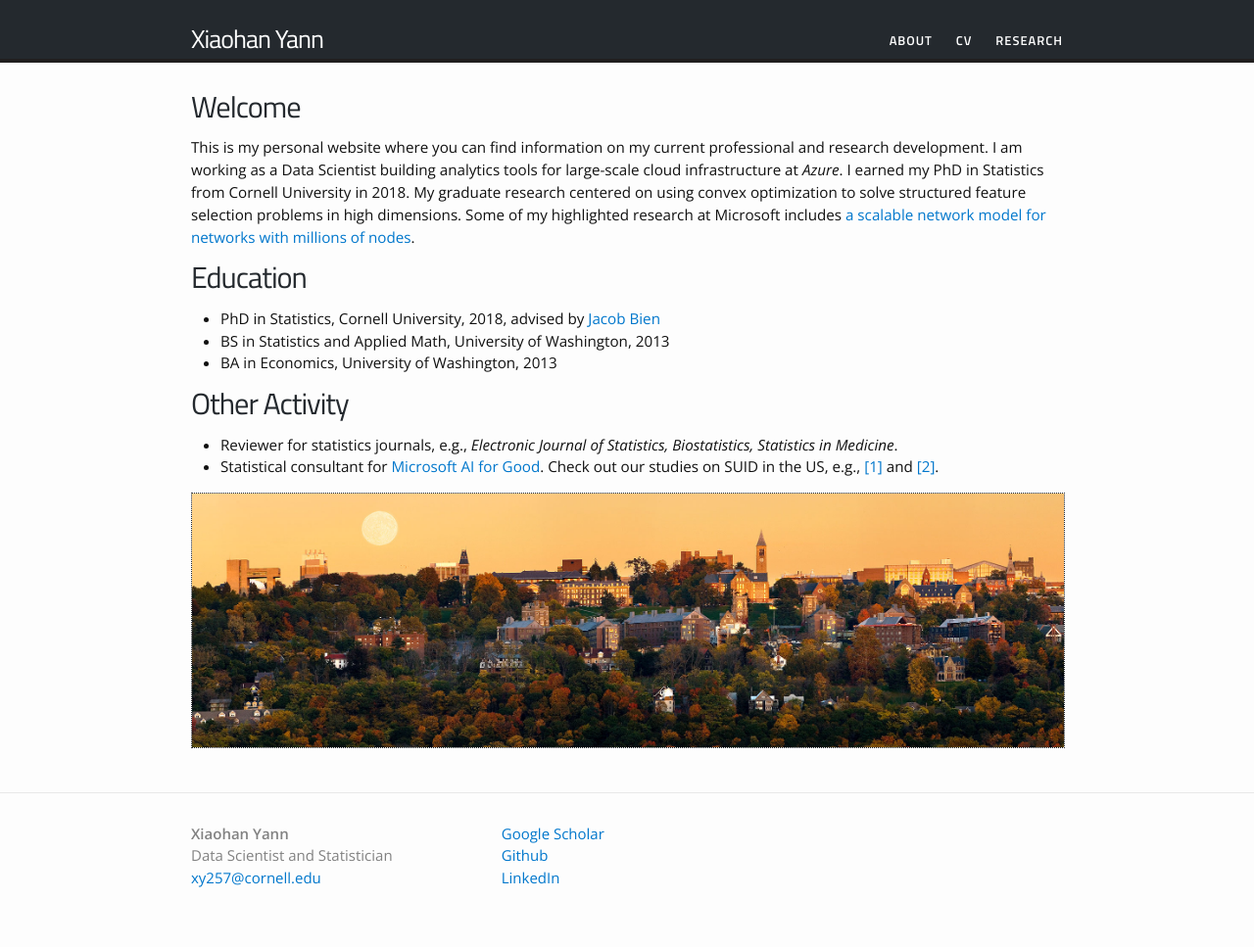
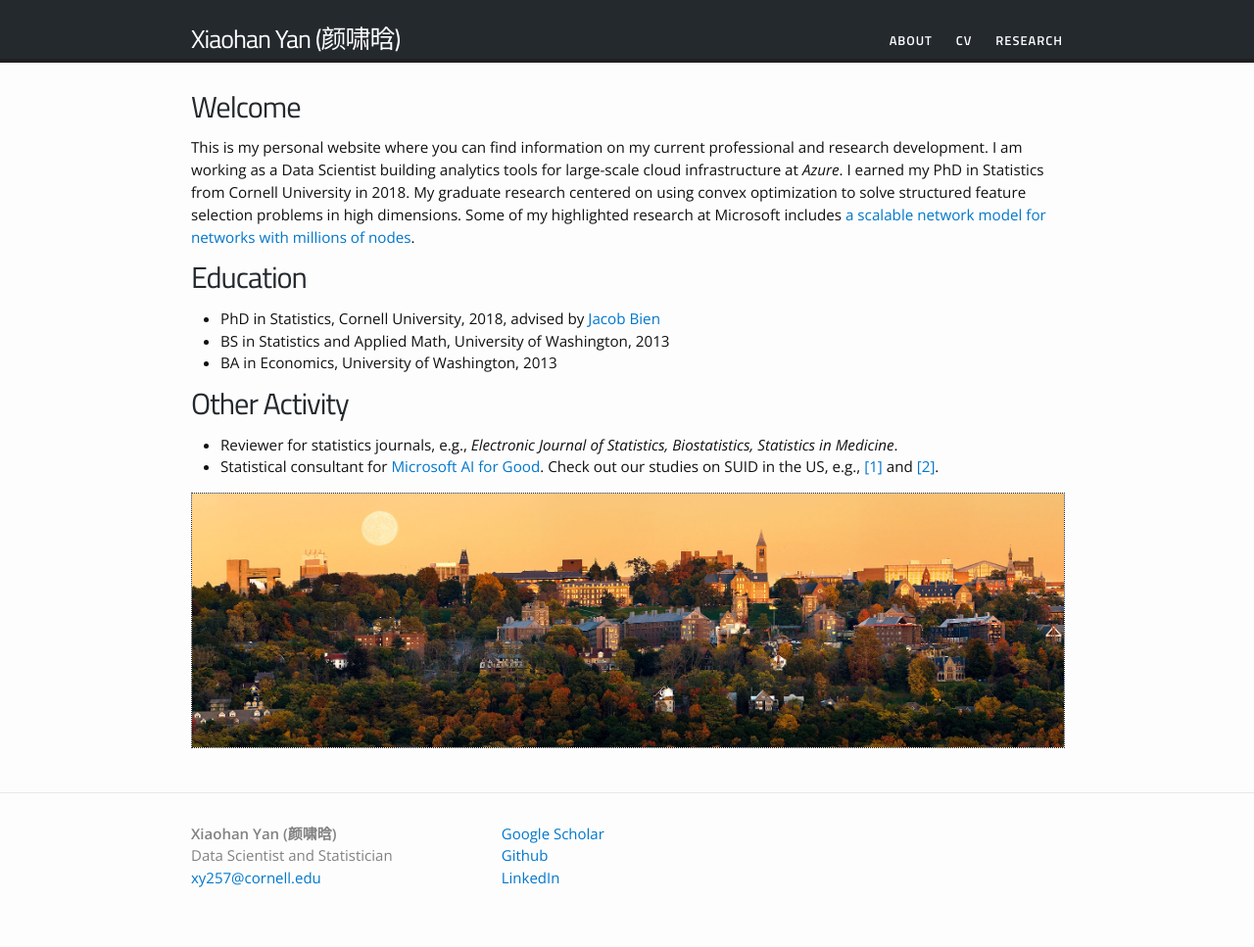
Before and after one commit to yanxht/yanxht.github.io, a Jekyll site: the page built from index.html, in a window 1280 px wide. Shown: the whole page at 98% size. Built offline with Jekyll 4.4.1, drawn with Linux system fonts in a browser that asks for light colours.

Commit message:
Update chinese name

```diff
--- a/_config.yml
+++ b/_config.yml
@@ -1,5 +1,5 @@
 # Site settings
-title: Xiaohan Yann
+title: Xiaohan Yan (颜啸晗)
 email: xy257@cornell.edu
 description: > # this means to ignore newlines until "baseurl:"
   I'm a Data Scientist and Statistician working at Microsoft Azure.
```
